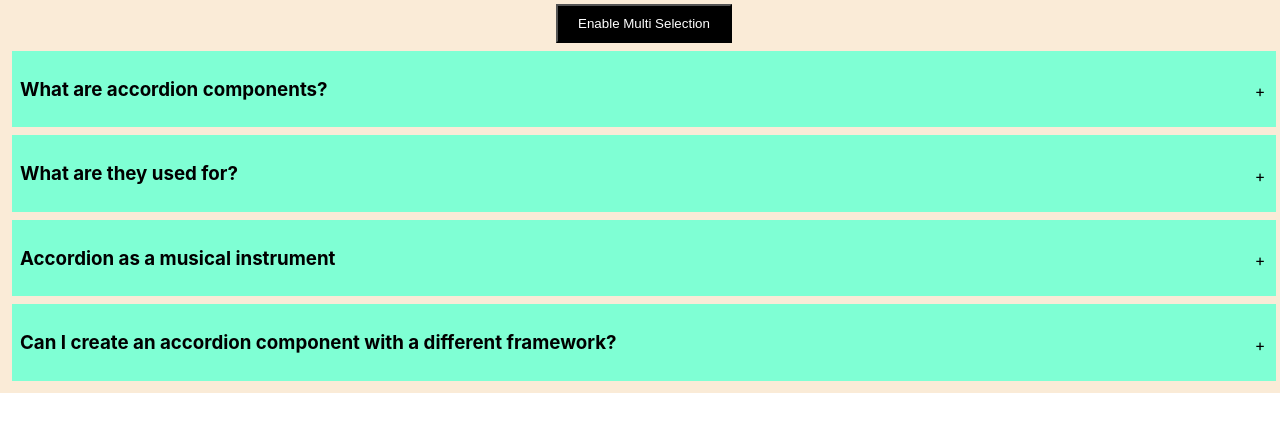
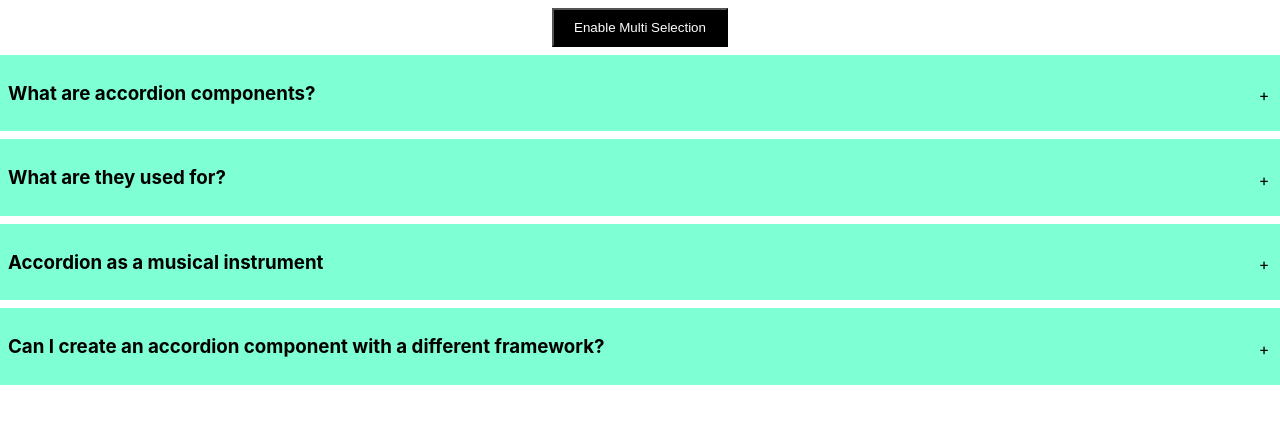
Before and after one commit to deeqakkk/react-mini-projects, a React (Create React App) app: page / in a window 1280 px wide. Shown: the top 432 px of the page. Built offline with nearby package versions, Linux system fonts and the light colour scheme.

Commit message:
wip: revamp a bit

```diff
--- a/src/components/accordian/style.css
+++ b/src/components/accordian/style.css
@@ -1,21 +1,19 @@
 .wrapper {
   width: 100%;
   height: 100%;
-  background-color: #faebd7;
-  padding: 4px;
+  margin: 8px 0;
 }
-.wrapper button{
+.wrapper button {
   padding: 10px 20px;
   cursor: pointer;
   outline: none;
-color: white;
-background-color: black;
-
+  color: white;
+  background-color: black;
 }
 .item {
   background-color: aquamarine;
   padding: 8px;
-  margin: 8px;
+  margin: 8px 0;
 }
 
 .item .question {
```
